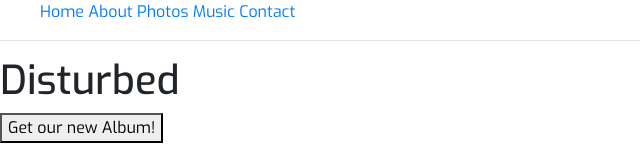
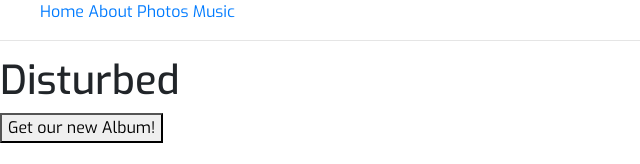
Before and after one commit to Hideonor/user_centric_frontend_development_milestone_project, a plain HTML site: page about.html in a window 1280 px wide. Shown: the top 164 px of the page, 0-640 px from the left. Drawn offline with nearby package versions, Linux system fonts and the light colour scheme.

Commit message:
updated links

```diff
--- a/about.html
+++ b/about.html
@@ -20,7 +20,6 @@
                 <a href="about.html">About</a>
                 <a href="photos.html">Photos</a>
                 <a href="music.html">Music</a>
-                <a href="contact.html">Contact</a>
             </ul>
         </nav>
         <hr>
```
Also changed, not shown: index.html (+0 -1 lines), music.html (+0 -1 lines), photos.html (+0 -1 lines).
